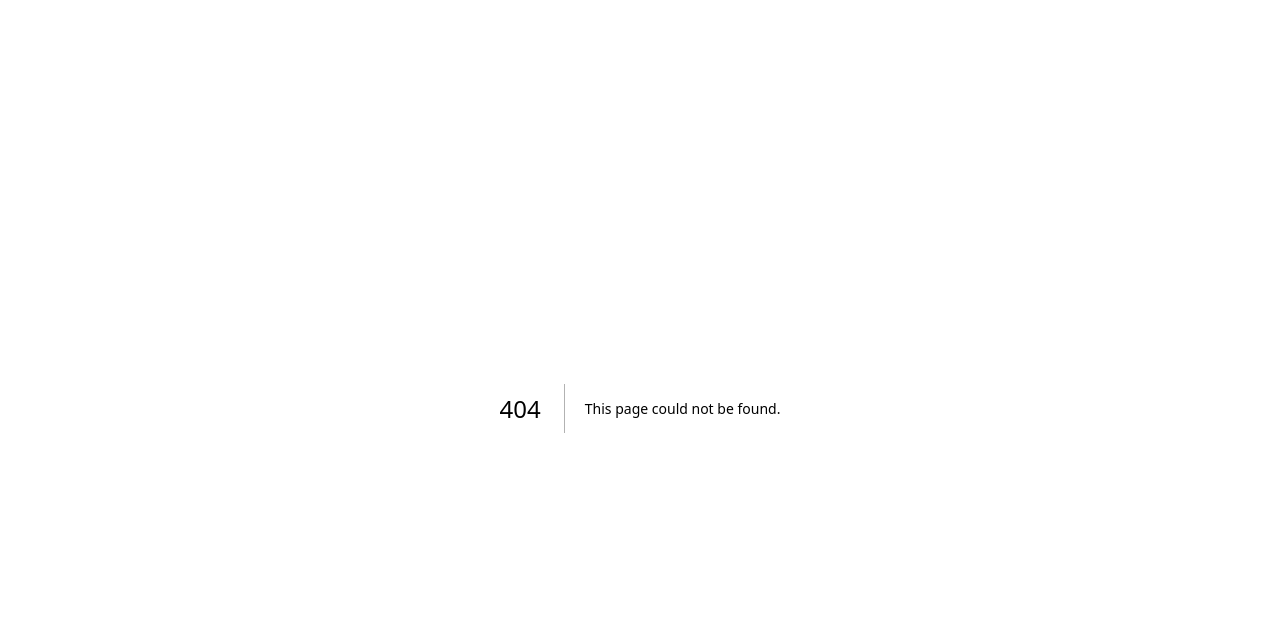
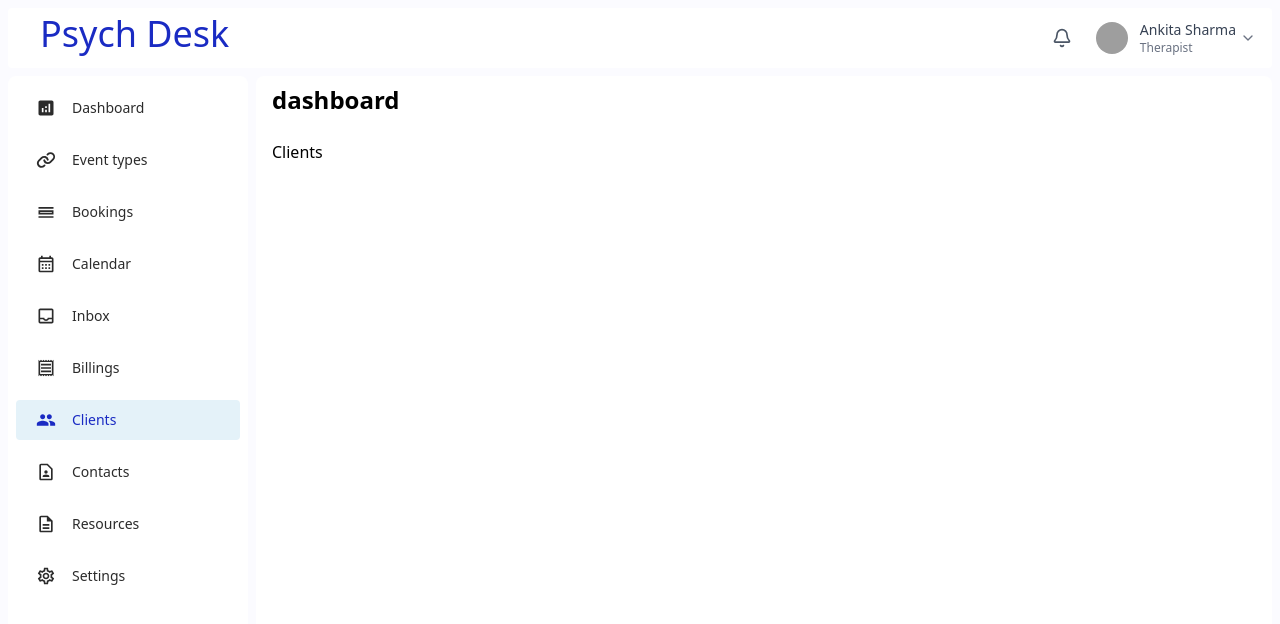
Before and after one commit to Inaara-Care/psych-desk-frontend, a Next.js app: page /dashboard/clients in a window 1280 px wide. Before the commit this address had no page. Shown: the top 624 px of the page. Built offline with nearby package versions, Linux system fonts and the light colour scheme; grey boxes are pictures that could not be loaded.

Commit message:
add sidebar context

```diff
--- /dev/null
+++ b/src/app/dashboard/clients/page.tsx
@@ -0,0 +1,9 @@
+import React from 'react'
+
+const page = () => {
+  return (
+    <div>Clients</div>
+  )
+}
+
+export default page
--- /dev/null
+++ b/src/app/dashboard/inbox/page.tsx
@@ -0,0 +1,9 @@
+import React from 'react'
+
+const page = () => {
+  return (
+    <div>Inbox</div>
+  )
+}
+
+export default page
--- a/src/app/dashboard/layout.tsx
+++ b/src/app/dashboard/layout.tsx
@@ -1,47 +1,22 @@
-import { Button, Navbar, Sidebar } from '@/components';
-import Link from 'next/link';
+import { Navbar, Sidebar } from '@/components';
+import { PageHeading } from '@/components/PageHeading';
+import { SidebarProvider } from '@/context/Sidebar.context';
 import { ReactNode } from 'react';
-
-const buttonGroup = [
-  {
-    label: 'Overview',
-    isActive: true,
-    route: '/dashboard/',
-  },
-  {
-    label: 'Session Details',
-    isActive: false,
-    route: '/dashboard/session-details',
-  },
-];
 
 const DashboardLayout = ({ children }: { children: ReactNode }) => {
   return (
+    <SidebarProvider>
       <div className="h-screen relative">
         <Navbar />
         <div className="flex gap-2">
           <Sidebar />
           <main className="flex-1 bg-white rounded-lg py-2 px-4">
-          <div className="gap-4 mb-6">
-            <h1 className="text-2xl font-semibold mb-5">Dashboard</h1>
-          </div>
-          <div className="flex gap-2 mb-5">
-            {buttonGroup.map((btn, index) => (
-              <Link key={index} href={btn.route}>
-                <Button
-                  key={index}
-                  size="sm"
-                  label={btn.label}
-                  variant="outline"
-                  customClasses={`border-primary hover:bg-primary hover:text-white ${btn.isActive && 'text-white bg-primary'}`}
-                />
-              </Link>
-            ))}
-          </div>
+            <PageHeading />
             {children}
           </main>
         </div>
       </div>
+    </SidebarProvider>
   );
 };
 
--- a/src/app/dashboard/page.tsx
+++ b/src/app/dashboard/page.tsx
@@ -1,9 +1,37 @@
 import { StatsCard, RevenueChart, AnalyticsChart } from '@/components';
+import { Button } from '@/components/core';
+import Link from 'next/link';
 import React from 'react';
+
+const buttonGroup = [
+  {
+    label: 'Overview',
+    isActive: true,
+    route: '/dashboard/',
+  },
+  {
+    label: 'Session Details',
+    isActive: false,
+    route: '/dashboard/session-details',
+  },
+];
 
 const page = () => {
   return (
     <div>
+        <div className="flex gap-2 mb-5">
+            {buttonGroup.map((btn, index) => (
+              <Link key={index} href={btn.route}>
+                <Button
+                  key={index}
+                  size="sm"
+                  label={btn.label}
+                  variant="outline"
+                  customClasses={`border-primary hover:bg-primary hover:text-white ${btn.isActive && 'text-white bg-primary'}`}
+                />
+              </Link>
+            ))}
+          </div>
       <div className="grid grid-cols-1 md:grid-cols-2 lg:grid-cols-4 gap-6 mb-8">
         <StatsCard
           title="Total session"
@@ -30,7 +58,6 @@ const page = () => {
           icon="users"
         />
       </div>
->>>>>>> 39311a6e8717ec592ce4f2f1c5325f75f74709f5
 
       <div className="grid grid-cols-1 lg:grid-cols-3 gap-6">
         <div className="lg:col-span-2 bg-white rounded-xl p-6 shadow-sm">
--- /dev/null
+++ b/src/app/dashboard/session-details/page.tsx
@@ -0,0 +1,9 @@
+import React from 'react'
+
+const page = () => {
+  return (
+    <div>Session Details</div>
+  )
+}
+
+export default page
--- a/src/app/page.tsx
+++ b/src/app/page.tsx
@@ -1,11 +1,10 @@
 'use client'
 import React from 'react'
 import DemoInputPage  from '../Demo/DemoInputPage'
-import DemoInputArea from '@/Demo/DemoInputArea'
 const page = () => {
   return (
     <div>
-        <DemoInputArea/>
+      Landing page
     </div>
   )
 }
--- /dev/null
+++ b/src/components/PageHeading.tsx
@@ -0,0 +1,12 @@
+'use client';
+import { useSidebarContext } from '@/context/Sidebar.context';
+import React from 'react';
+
+export const PageHeading = () => {
+  const { activeTab } = useSidebarContext();
+  return (
+    <div className="gap-4 mb-6">
+      <h1 className="text-2xl font-semibold mb-5">{activeTab}</h1>
+    </div>
+  );
+};
--- /dev/null
+++ b/src/components/core/index.ts
@@ -0,0 +1,3 @@
+export * from './button'
+export * from './input_field'
+export * from './input_text_area'
--- a/src/components/core/input_field/index.tsx
+++ b/src/components/core/input_field/index.tsx
@@ -1,3 +1,5 @@
+'use client';
+
 import React, { useState, useEffect, useRef } from 'react';
 import clsx from 'clsx';
 
--- a/src/components/sidebar/index.tsx
+++ b/src/components/sidebar/index.tsx
@@ -13,15 +13,16 @@ import {
   MdOutlineSettings,
 } from 'react-icons/md';
 import { PiLinkBold } from 'react-icons/pi';
+import { useSidebarContext } from '@/context/Sidebar.context';
 
 const menuItems = [
-  { icon: MdAnalytics, label: 'Dashboard', redirectTo: '/' },
+  { icon: MdAnalytics, label: 'Dashboard', redirectTo: '/', },
   { icon: PiLinkBold, label: 'Event types', redirectTo: '/event-types' },
   { icon: MdOutlineCalendarViewDay, label: 'Bookings', redirectTo: '/bookings' },
   { icon: MdOutlineCalendarMonth, label: 'Calendar', redirectTo: '/calendar' },
   { icon: MdOutlineInbox, label: 'Inbox', redirectTo: '/inbox' },
   { icon: MdOutlineReceipt, label: 'Billings', redirectTo: '/billings' },
-  { icon: MdGroup, label: 'Clients', redirectTo: '/dashboard' },
+  { icon: MdGroup, label: 'Clients', redirectTo: '/clients' },
   { icon: MdOutlineContactPage, label: 'Contacts', redirectTo: '/contacts' },
   { icon: MdOutlineDescription, label: 'Resources', redirectTo: '/resources' },
   { icon: MdOutlineSettings, label: 'Settings', redirectTo: '/settings' },
@@ -29,10 +30,14 @@ const menuItems = [
 
 export const Sidebar = () => {
   const pathname = usePathname();
+  const { activeTab, setActiveTab } = useSidebarContext();
 
   const isActive = (path: string) => {
+    // First check if this path matches our context state
+    if (path.replace('/', '') === activeTab) return true;
+
+    // Fallback to URL path matching for initial load
     const temp = pathname.split('/')[2];
-    if (!temp) return path === '/';
     return `/${temp}` === path;
   };
 
@@ -45,6 +50,7 @@ export const Sidebar = () => {
               <Link
                 href={`/dashboard/${item.redirectTo}`}
                 className={`text-foreground flex items-center gap-4 px-5 py-2.5 transition-colors duration-200 rounded-sm ${isActive(item?.redirectTo) && 'bg-tertiary-sky-blue text-primary'}`}
+                onClick={() => setActiveTab(item.redirectTo.replace('/', ''))}
               >
                 <item.icon className={`w-5 h-5 `} />
                 <span className="text-sm font-medium">{item.label}</span>
--- a/src/context/Sidebar.context.tsx
+++ b/src/context/Sidebar.context.tsx
@@ -1,7 +1,29 @@
-import { createContext } from "react";
+'use client';
 
-const initialState = {
-    activeTab: 'dashboard'
-}
+import { createContext, useContext, useState, ReactNode } from "react";
 
-const sidebarContext = createContext(initialState);
+type SidebarContextType = {
+  activeTab: string;
+  setActiveTab: (tab: string) => void;
+};
+
+const initialState: SidebarContextType = {
+  activeTab: 'dashboard',
+  setActiveTab: () => {}
+};
+
+const SidebarContext = createContext<SidebarContextType>(initialState);
+
+export const useSidebarContext = () => useContext(SidebarContext);
+
+export const SidebarProvider = ({ children }: { children: ReactNode }) => {
+  const [activeTab, setActiveTab] = useState<string>('dashboard');
+
+  return (
+    <SidebarContext.Provider value={{ activeTab, setActiveTab }}>
+      {children}
+    </SidebarContext.Provider>
+  );
+};
+
+export default SidebarContext;
```
Also changed, not shown: 1 other file (tests, documents, lock files or other folders). Lines whose indentation alone changed are shown as unchanged.
